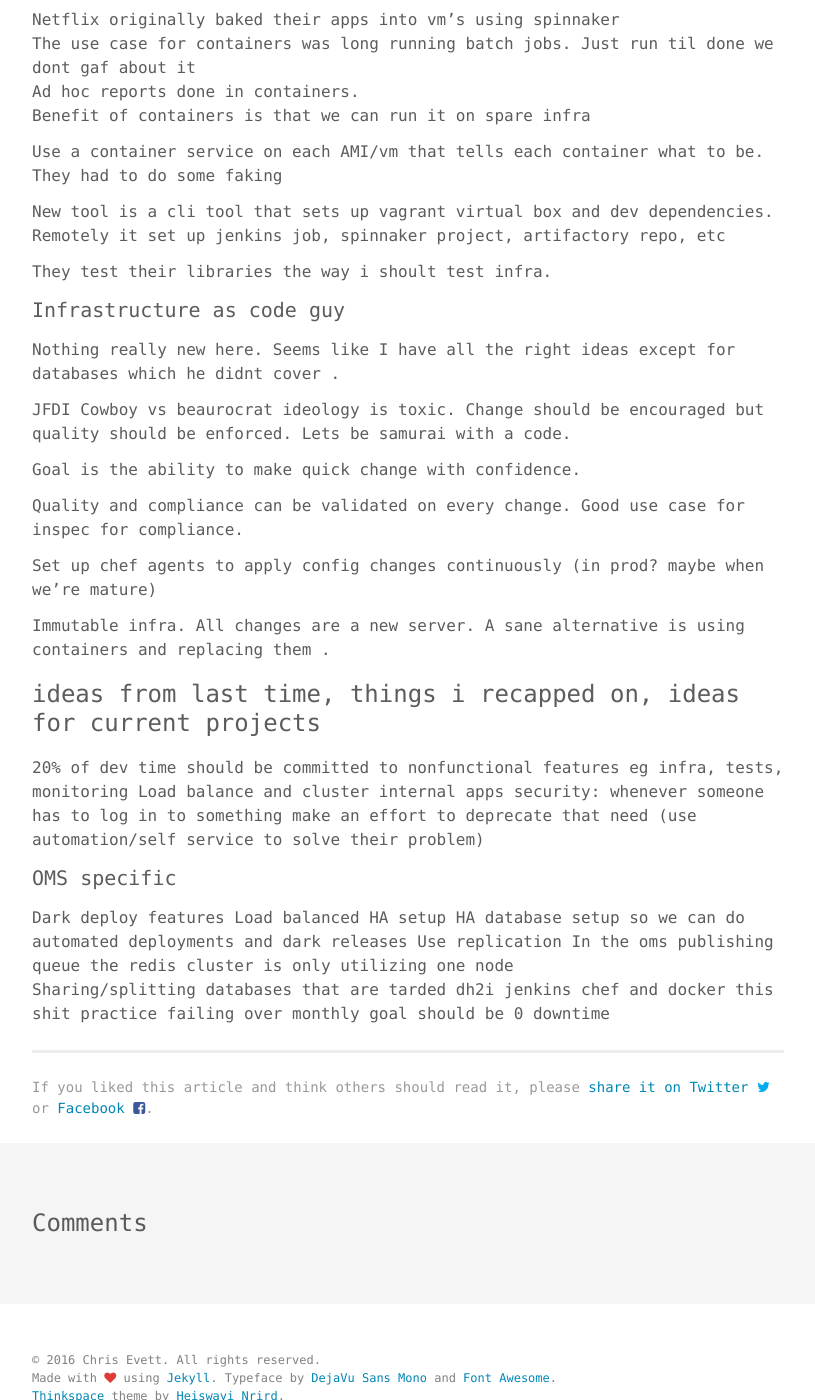
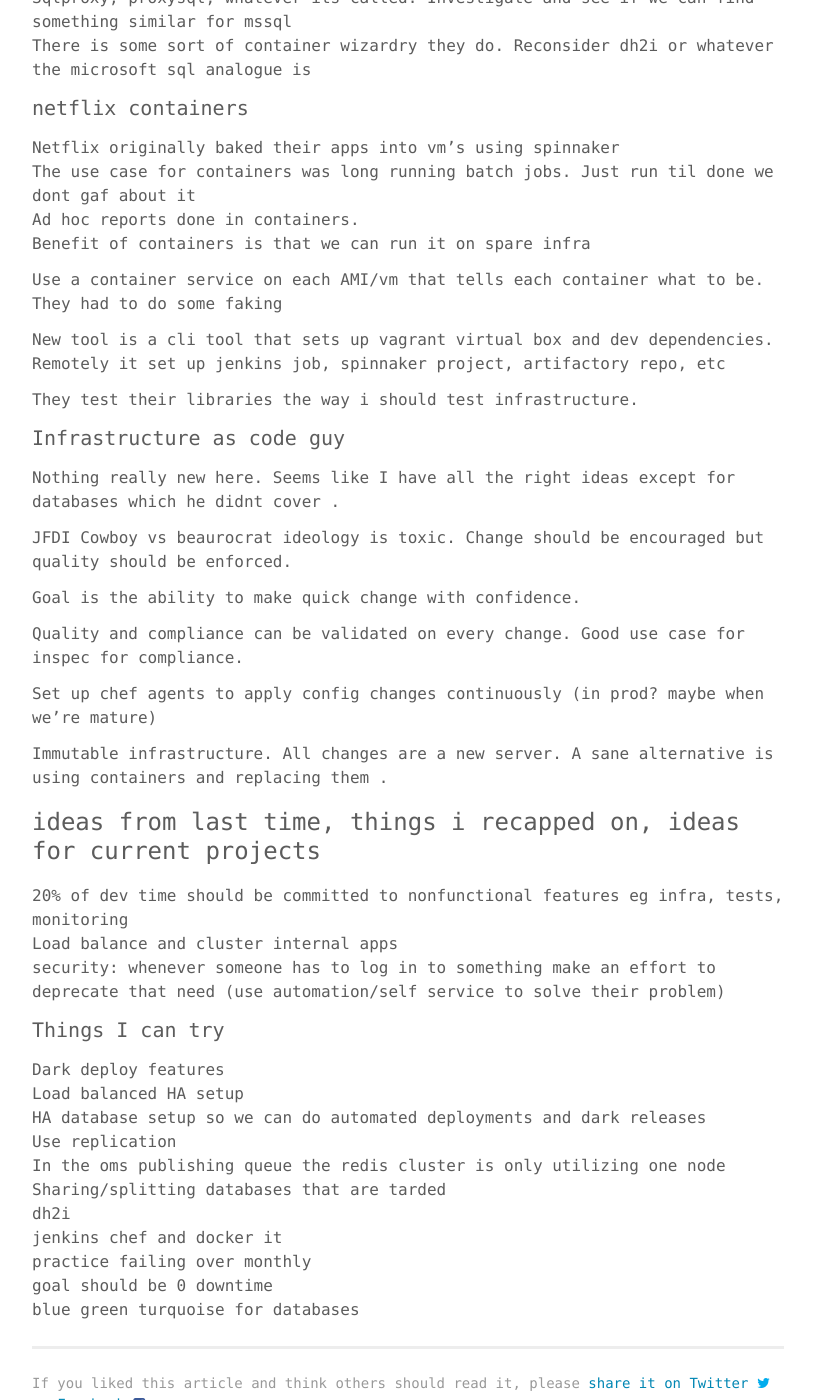
Before and after one commit to chrisevett/chrisevett.github.io, a Jekyll site: the page built from _posts/2016-09-22-takeaways-from-velocity.md, in a window 1280 px wide and 1400 px high, scrolled down 2500 px. Shown: the whole window, without its empty margins (232-1047 px from the left). Built offline with Jekyll 4.4.1, drawn with Linux system fonts in a browser that asks for light colours; comment, search, counter and statistics services are not loaded; some of the changed text lies outside the part shown.

Commit message:
update post formatting

```diff
--- a/_posts/2016-09-22-takeaways-from-velocity.md
+++ b/_posts/2016-09-22-takeaways-from-velocity.md
@@ -8,13 +8,12 @@
 
 
 ### process changes
-hiring: make sure decisions are evidence based, and the evidence isnt coming from blog articles
 nonfunctional requirements such as automation ,security, quality/tests should be in the definition of done
-try and get some of this into our dev workflow https://alexgaynor.net/2015/may/27/tips-for-scaling-web-apps/
+try and get some of this into our dev workflow [https://alexgaynor.net/2015/may/27/tips-for-scaling-web-apps/]()
 
 
 ### tools to investigate
-Linkerd Linkerd.io << make this a link
+Linkerd [https://linkerd.io/](Linkerd.io)
 Namerd
 HAProxy
 Sql server HA/ dark deployments
@@ -66,18 +67,18 @@
 
 #### The ex twitter guy talking about the layer 5 routing
 The problem this guy was solving was that everyone had to configure timeouts/ retries/ etc for their web/db connections. The solution was to build a library that handled all layer 5/ session level config so the code could just worry about level 7 / app layer
-Twitter library is finagle, look for a replacement
+Twitter library is finagle
 Linkerd is an open source version of this that might be useful, does service discovery and service management
 Namerd is a routing service, does the balancing that sat on top of the haproxy balancers in the soundcloud talk (in general)
 
 #### Dropbox databases
-All database code is done in code (something like entity framework) so nobody writes sql. Damn.
+All database changes are done in code (something like entity framework) so nobody writes sql.
 They roll alot of their own tools in go
 MySql everything. They recently rolled out a MySql wrapper that abstracts the database details.
 Sharding and splitting of databases when complexity becomes unwieldly
 Tools for managing deployments: Dbmanager, wheelhouse, naoru, see if these are internal or open source
 Sqlproxy, proxysql, whatever its called. Investigate and see if we can find something similar for mssql
-There is some sort of container wizardry they do. Reconsider dh2i or whatever the sql analogue is
+There is some sort of container wizardry they do. Reconsider dh2i or whatever the microsoft sql analogue is
 
 #### netflix containers
 Netflix originally baked their apps into vm's using spinnaker
@@ -89,12 +90,12 @@
 
 New tool is a cli tool that sets up vagrant virtual box and dev dependencies. Remotely it set up jenkins job, spinnaker project, artifactory repo, etc
 
-They test their libraries the way i shoult test infra.
+They test their libraries the way i should test infrastructure.
 
 #### Infrastructure as code guy
 Nothing really new here. Seems like I have all the right ideas except for databases which he didnt cover .
 
-JFDI Cowboy vs beaurocrat ideology is toxic. Change should be encouraged but quality should be enforced. Lets be samurai with a code.
+JFDI Cowboy vs beaurocrat ideology is toxic. Change should be encouraged but quality should be enforced.
 
 Goal is the ability to make quick change with confidence.
 
@@ -102,7 +103,7 @@
 
 Set up chef agents to apply config changes continuously (in prod? maybe when we're mature)
 
-Immutable infra. All changes are a new server. A sane alternative is using containers and replacing them .
+Immutable infrastructure. All changes are a new server. A sane alternative is using containers and replacing them .
 
 
 ### ideas from last time, things i recapped on, ideas for current projects
@@ -110,7 +111,7 @@
 Load balance and cluster internal apps
 security: whenever someone has to log in to something make an effort to deprecate that need (use automation/self service to solve their problem)
 
-#### OMS specific
+#### Things I can try
 Dark deploy features
 Load balanced HA setup
 HA database setup so we can do automated deployments and dark releases
@@ -118,6 +119,7 @@
 In the oms publishing queue the redis cluster is only utilizing one node
 Sharing/splitting databases that are tarded
 dh2i
-jenkins chef and docker this shit
+jenkins chef and docker it
 practice failing over monthly
 goal should be 0 downtime
+blue green turquoise for databases
```
Also changed, not shown: other parts of _posts/2016-09-22-takeaways-from-velocity.md (+11 -9 lines).
